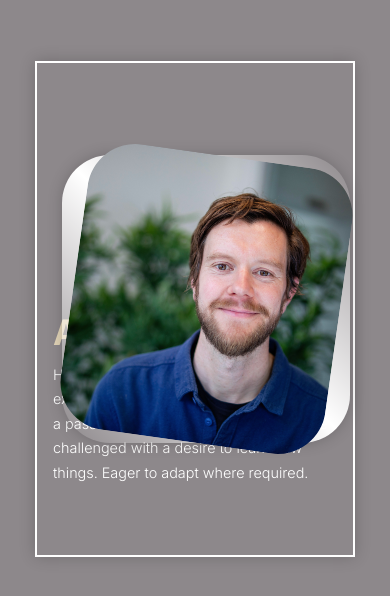
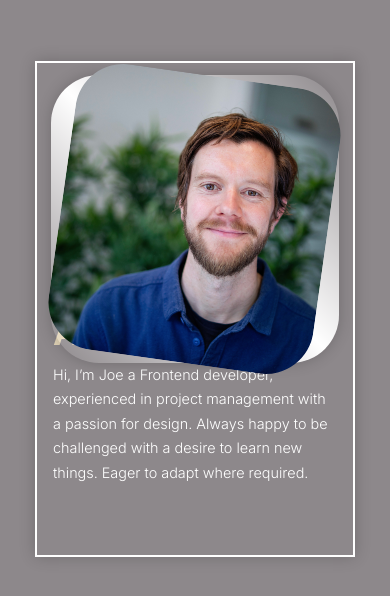
Before and after one commit to joeAmc/portfolio-site, a React (Create React App) app: page / in a window 390 px wide. Shown: the part 1053-1649 px from the top of the page. Built offline with nearby package versions, Linux system fonts and the light colour scheme.

Commit message:
img location

```diff
--- a/src/components/About/about.css
+++ b/src/components/About/about.css
@@ -6,7 +6,7 @@ section {
   height: 21rem;
   position: absolute;
   left: 3rem;
-  bottom: 10rem;
+  bottom: 15rem;
   aspect-ratio: 1/1;
   border-radius: 3rem;
   background: linear-gradient(
@@ -31,13 +31,13 @@ section {
   /* height: 30rem;
   position: absolute;
   bottom: 17rem;
-  border: 2px solid white;
+  /* border: 2px solid white; */
   left: 2.3rem;
   z-index: 0;
   display: flex;
   flex-direction: column;
   border-radius: 3rem;
-  left: calc(50% - 11rem); */
+  left: calc(50% - 11rem);
 }
 /*
 .me img:hover {
@@ -84,7 +84,8 @@ section {
   }
   .me {
     left: 14rem;
-    bottom: 18rem;
+    bottom: 24rem;
+    height: 20rem;
   }
 }
 
@@ -100,8 +101,8 @@ section {
     margin-right: 1rem;
   }
   .me {
-    left: 1.7rem;
-    bottom: 18rem;
+    left: 1rem;
+    bottom: 23rem;
     height: 18rem;
   }
 }
```
